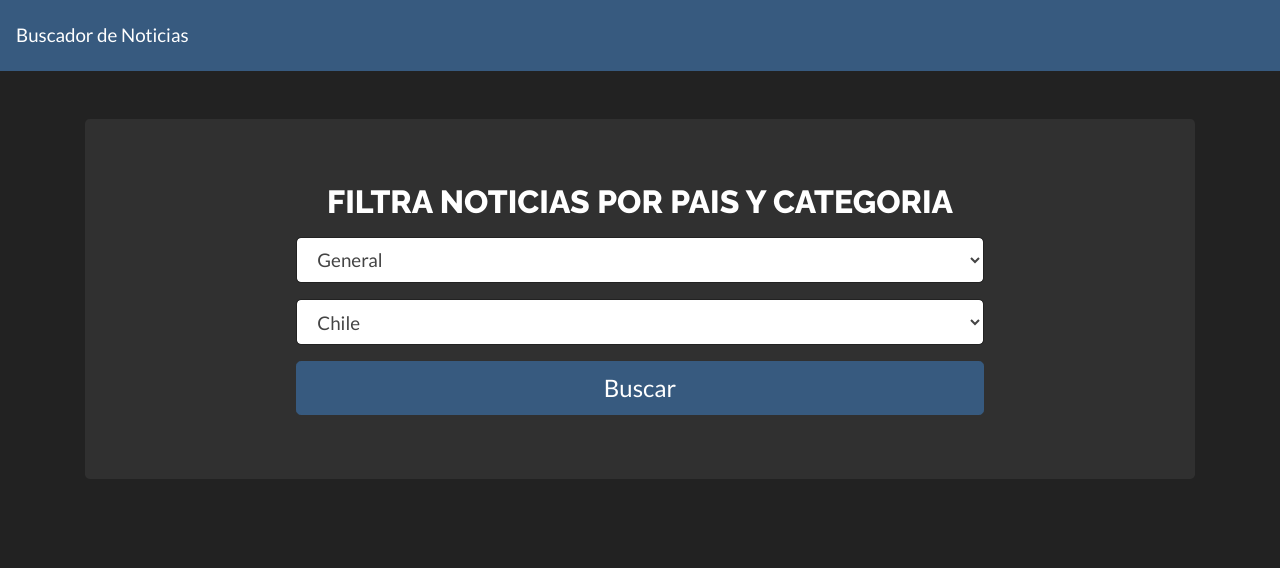
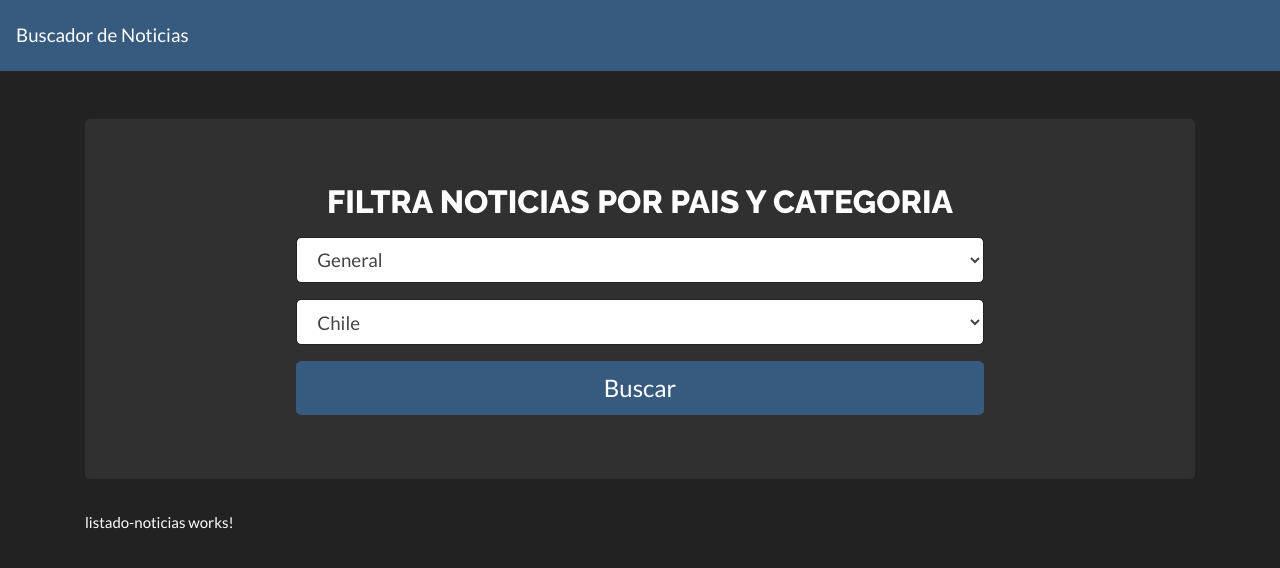
Before and after one commit to pipe-parra/api-noticias-angular, an Angular app: page / in a window 1280 px wide. Shown: the top 568 px of the page. Built offline with nearby package versions, Linux system fonts and the light colour scheme.

Commit message:
en componente principal app, colocamos el orden abajo del listado-noticias

```diff
--- a/src/app/app.component.html
+++ b/src/app/app.component.html
@@ -1,4 +1,5 @@
 <app-navbar [titulo]="'Buscador de Noticias'"></app-navbar>
 <div class="container">
   <app-formulario></app-formulario>
+  <app-listado-noticias></app-listado-noticias>
 </div>
```
